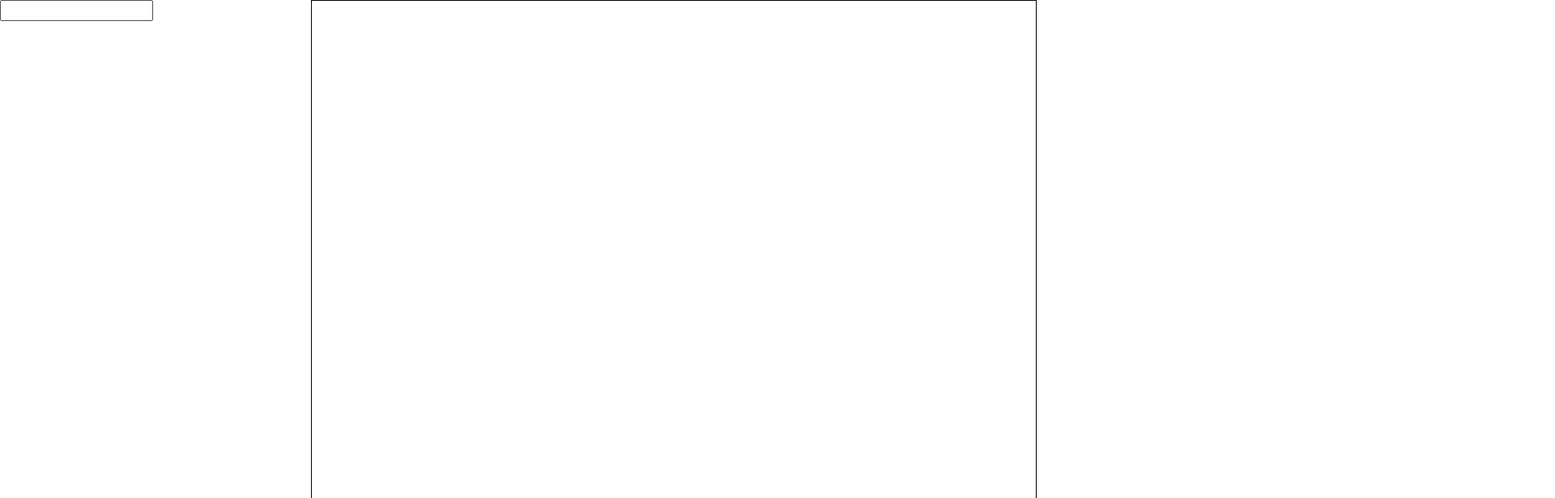
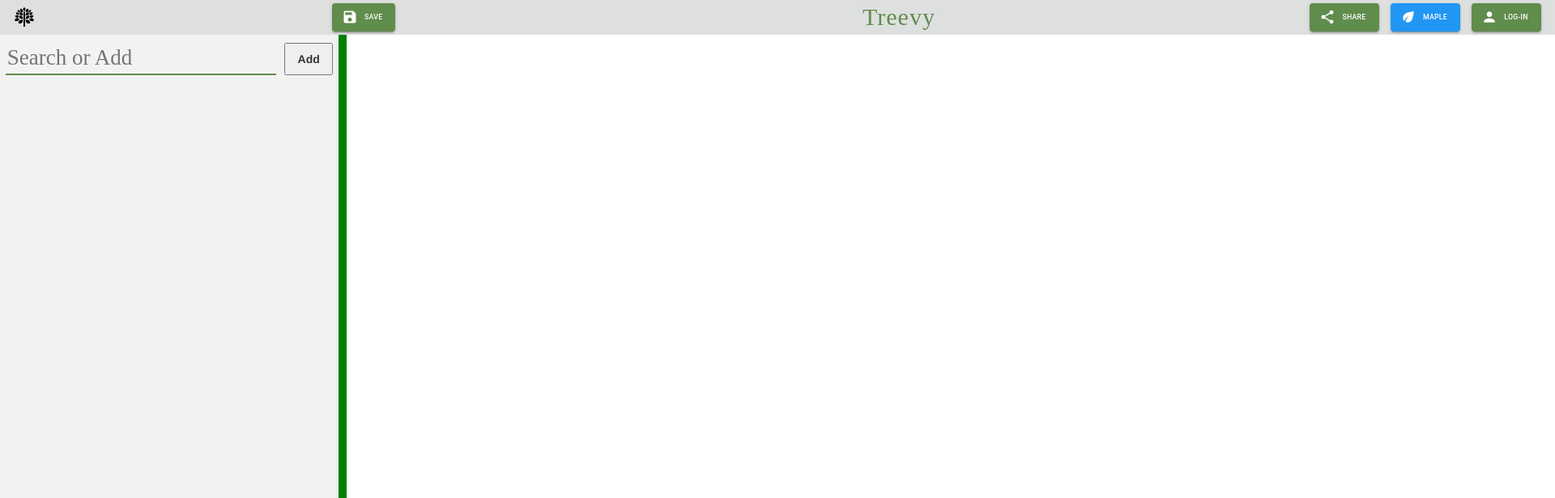
Before and after one commit to JaydenElliott/Branch-It, a React (Create React App) app in the folder treevy_client/: page / in a window 1280 px wide. Shown: the top 616 px of the page at 81% size, 1920 px wide, since content can reach past the window. Built offline with nearby package versions, Linux system fonts and the light colour scheme.

Commit message:
REFACTOR: buttons are now fixed

```diff
--- a/treevy_client/src/App.tsx
+++ b/treevy_client/src/App.tsx
@@ -26,8 +26,8 @@ class App extends Component<{}, any> {
     return (
       <div className="maindiv">
         {/* <TestingGrounds /> */}
-        {/* <HomePage /> */}
-        <ListHandler />
+        <HomePage />
+        {/* <ListHandler /> */}
       </div>
     );
   }
--- a/treevy_client/src/componentStyles/homePage/homePage.css
+++ b/treevy_client/src/componentStyles/homePage/homePage.css
@@ -18,7 +18,7 @@ Top bar styling
   grid-area: topbar-container;
   display: grid;
   background-color: #dee0e0;
-  grid-template-columns: 3% 10% 10% 10% 45% 5% 5% 5% 5%;
+  grid-template-columns: 60px 150px 200px 200px 1000px 100px 100px 100px 100px;
   grid-template-rows: 1fr;
   grid-template-areas: "top-logo Blank Blank Save Title Share Maple Log-in Sign-out";
 }
--- a/treevy_client/src/componentStyles/homePage/save/saveButton.css
+++ b/treevy_client/src/componentStyles/homePage/save/saveButton.css
@@ -2,5 +2,5 @@
   grid-area: Save;
   display: flex;
   align-items: center;
-  justify-content: center;
+  /* padding-left: -10px; */
 }
--- a/treevy_client/src/components/homePage/homePage.tsx
+++ b/treevy_client/src/components/homePage/homePage.tsx
@@ -121,7 +121,9 @@ export default class HomePage extends Component<any, HomePageState> {
         <div className="Blank" />
         <div className="Blank" />
         <SaveButton />
+        <div className="Blank" />
         <div className="Title">Treevy</div>
+        <div className="Blank" />
         <ShareButton />
         <MapleButton />
         {this.setLoginAccountButton()}
```
